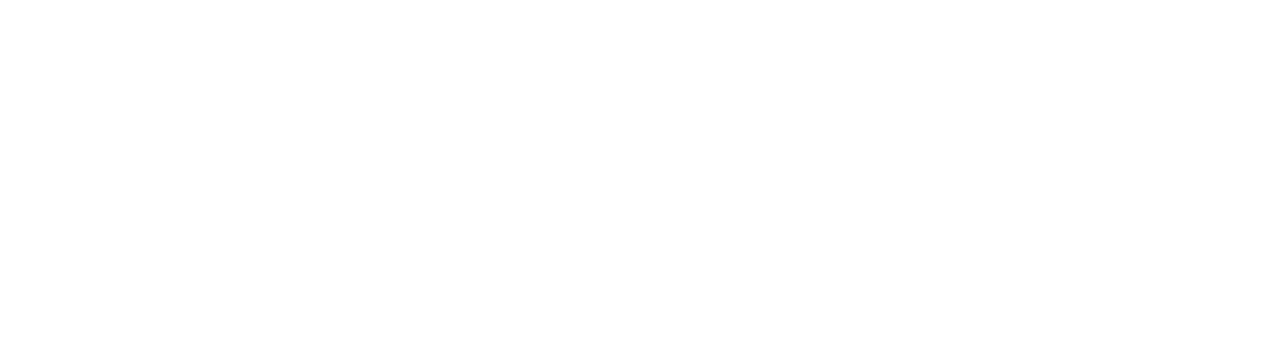
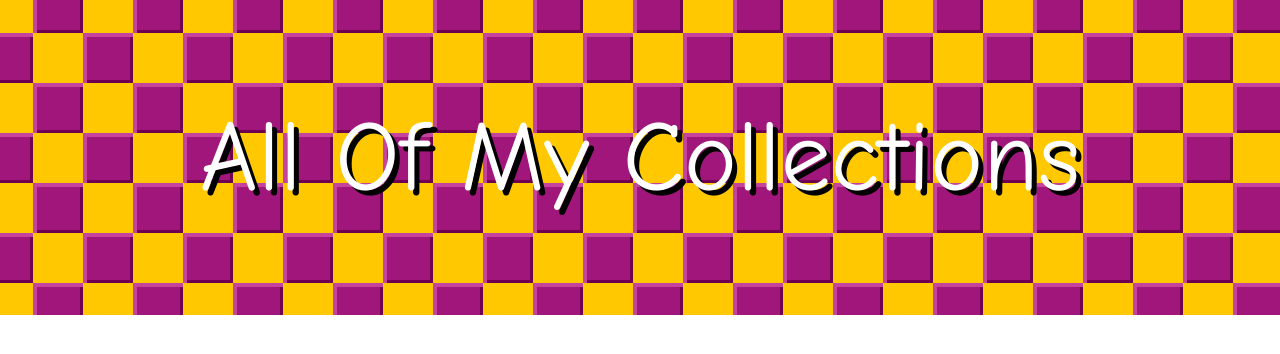
Before and after one commit to youtubeparty/allofmycollections, a plain HTML site: page dreams.html in a window 1280 px wide. Drawn offline with Linux system fonts and the light colour scheme.

Commit message:
title on dreams

```diff
--- a/dreams.html
+++ b/dreams.html
@@ -7,7 +7,7 @@
 
 	<div class="checkerboard">
 
-
+		<p class="title">All Of My Collections</p>
 
 	</div>
 
```
